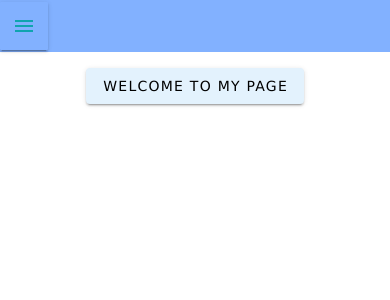
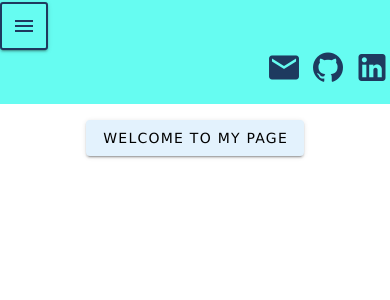
Before and after one commit to franilones/nuxt-landing-page, a Nuxt app: page / in a window 390 px wide. Shown: the top 300 px of the page. Built offline with nearby package versions, Linux system fonts and the light colour scheme.

Commit message:
feat(header): fixed some styles.

```diff
--- a/assets/styles/default.css
+++ b/assets/styles/default.css
@@ -3,7 +3,7 @@
     --background-color: #ffffff;
     --text-color: #2d2d2d;
     --primary-color: #0fa4af;
-    --secondary-color: #afdde5;
+    --secondary-color:#ffffff;
     --hover-color: #ffffff;
     --error-color: #ff5252;
     --error-background: #fff5f5;
@@ -15,9 +15,9 @@
 
 /* Dark mode colours  */
 [data-theme="dark"] {
-    --background-color: #121212;
+    --background-color: #1F2833;
     --text-color: #e0e0e0;
-    --primary-color: #82b1ff;
+    --primary-color: #66FCF1;
     --secondary-color: #1e3a5f;
     --hover-color: #0fa4af;
     --error-color: #ff867c;
--- a/components/header/AnimationToggle.vue
+++ b/components/header/AnimationToggle.vue
@@ -22,12 +22,14 @@ const animationStore = useAnimationStore()
   border: 3px solid var(--primary-color);
   border-radius: 10px;
   color: var(--primary-color);
+  background-color: var(--background-color);
   transition: background-color var(--animation-duration), color var(--animation-duration), transform var(--animation-duration);
 }
 
 .animation-toggle:hover, .animation-toggle:focus {
   background-color: var(--primary-color);
-  color: var(--hover-color);
+  color: var(--background-color);
+  border-color: var(--background-color);
   transform: scale(1.2);
 }
 
--- a/components/header/Header.vue
+++ b/components/header/Header.vue
@@ -33,14 +33,14 @@ onUnmounted(() => {
         <v-icon>{{ isMenuOpen ? 'mdi-close' : 'mdi-menu' }}</v-icon>
         <span class="sr-only">{{ isMenuOpen ? 'Cerrar menú' : 'Abrir menú' }}</span>
       </v-btn>
-      <div class="header__container" v-if="isMenuOpen || !isMobile">
+      <div class="header__container">
       <div class="header__social-links">
         <SocialLinks />
       </div>
-      <div class="header__navigation">
+      <div class="header__navigation" v-if="isMenuOpen || !isMobile">
         <HeaderNavigation />
       </div>
-      <div class="header__controls">
+      <div class="header__controls" v-if="isMenuOpen || !isMobile">
         <div class="header__language-selector">
           <LanguageSelector />
         </div>
@@ -85,9 +85,7 @@ onUnmounted(() => {
   gap: 1rem;
   width: 100%;
 }
-.header__toggle-button{
-  display: none;
-}
+
 @media (max-width: 768px) {
   .header{
     position: sticky;
@@ -100,19 +98,32 @@ onUnmounted(() => {
   .header--closed{
     background-color: var(--primary-color);
   }
-  .header__container {
+  .header--open .header__container {
     flex-direction: column;
-
     justify-content: center;
     align-items: stretch;
   }
-  .header__social-links{
+  .header--closed .header__container {
+    flex-direction: row;
+    justify-content: space-evenly;
+    align-items: right;
+  }
+
+  .header--open .header__social-links {
     width: 100%;
     display: flex;
     justify-content: center;
     order: 1;
     margin-bottom: 1rem;
-  }
+}
+
+.header--closed .header__social-links {
+    width: 100%;
+    display: flex;
+    justify-content: flex-end;
+    order: 1;
+    margin-bottom: 1rem;
+}
 
   .header__navigation {
     width: 100%;
@@ -128,15 +139,21 @@ onUnmounted(() => {
     align-items: center;
   }
 
+  .header__language-selector{
+    width: 80%;
+    display: flex;
+    justify-content: center;
+  }
   .header__toggle-button {
     display: block;
     align-items: center;
     justify-content: center;
-    border-radius: 1px;
+    border-radius: 3px;
+    border: 2px solid var(--secondary-color);
     width: 48px;
     height: 48px;
     background-color: var(--primary-color);
-    color: var(--hover-color);
+    color: var(--secondary-color);
   }
   .header__toggle-button:hover, .header__toggle-button:focus {
     background-color: var(--hover-color);
--- a/components/header/HeaderNavigation.vue
+++ b/components/header/HeaderNavigation.vue
@@ -74,11 +74,20 @@ onMounted(() => {
 .header-nav__link {
   padding: 0.5rem 1rem;
   border-radius: 4px;
+  transition: background-color var(--animation-duration), color var(--animation-duration), transform var(--animation-duration);
 }
 
 .header-nav__item {
   display: inline;
 }
+
+.header-nav__link:hover, .header-nav__link:focus{
+  background-color: var(--primary-color);
+  color: var(--background-color);
+  transform: scale(1.2);
+  font-weight: bold;
+}
+
 @media (max-width: 768px){
   .header-nav {
     padding: 0;
@@ -96,13 +105,14 @@ onMounted(() => {
     display: block;
     width: 100%;
     border-radius: 0;
-    color: var(--hover-color);
+    color: var(--secondary-color);
     transition: var(--animation-duration);
     text-align: center;
   }
   .header-nav__link:hover, .header-nav__link:focus{
     background-color: var(--hover-color);
-    color: var(--primary-color);
+    color: var(--background-color);
+    transform: scale(1.2);
   }
 }
 </style>
--- a/components/header/ThemeToggle.vue
+++ b/components/header/ThemeToggle.vue
@@ -22,12 +22,14 @@ const themeStore = useThemeStore()
   border: 3px solid var(--primary-color);
   border-radius: 10px;
   color: var(--primary-color);
+  background-color: var(--background-color);
   transition: background-color var(--animation-duration), color var(--animation-duration), transform var(--animation-duration);
 }
 
 .theme-toggle:hover, .theme-toggle:focus {
   background-color: var(--primary-color);
-  color: var(--hover-color);
+  color: var(--background-color);
+  border-color: var(--background-color);
   transform: scale(1.2);
 }
 .v-icon{
--- a/components/shared/SocialLinks.vue
+++ b/components/shared/SocialLinks.vue
@@ -44,9 +44,38 @@ const socialLinks = [
 
 .social-links__item:hover,
 .social-links__item:focus {
-  color: var(--hover-color);
+  color: var(--background-color);
   background-color: var(--primary-color);
   transform: scale(1.2);
   border: 2px solid var(--primary-color)  ;
 }
+
+@media (max-width: 768px){
+  .social-links__item{
+    font-size: 24px;
+    color: var(--secondary-color);
+    transition: background-color var(--animation-duration), color var(--animation-duration), transform var(--animation-duration);
+  }
+  .header--open .social-links__item{
+    font-size: 24px;
+    color: var(--primary-color);
+  }
+  .header--open .social-links__item:hover,
+  .header--open .social-links__item:focus{
+    font-size: 24px;
+    color: var(--hover-color);
+    background-color: var(--primary-color);
+    transform: scale(1.2);
+    border: 2px solid var(--primary-color)  ;
+  }
+
+  .header--closed .social-links__item:hover,
+  .header--closed .social-links__item:focus{
+    font-size: 24px;
+    color: var(--primary-color);
+    background-color: var(--hover-color);
+    transform: scale(1.2);
+    border: 2px solid var(--hover-color)  ;
+  }
+}
 </style>
```
